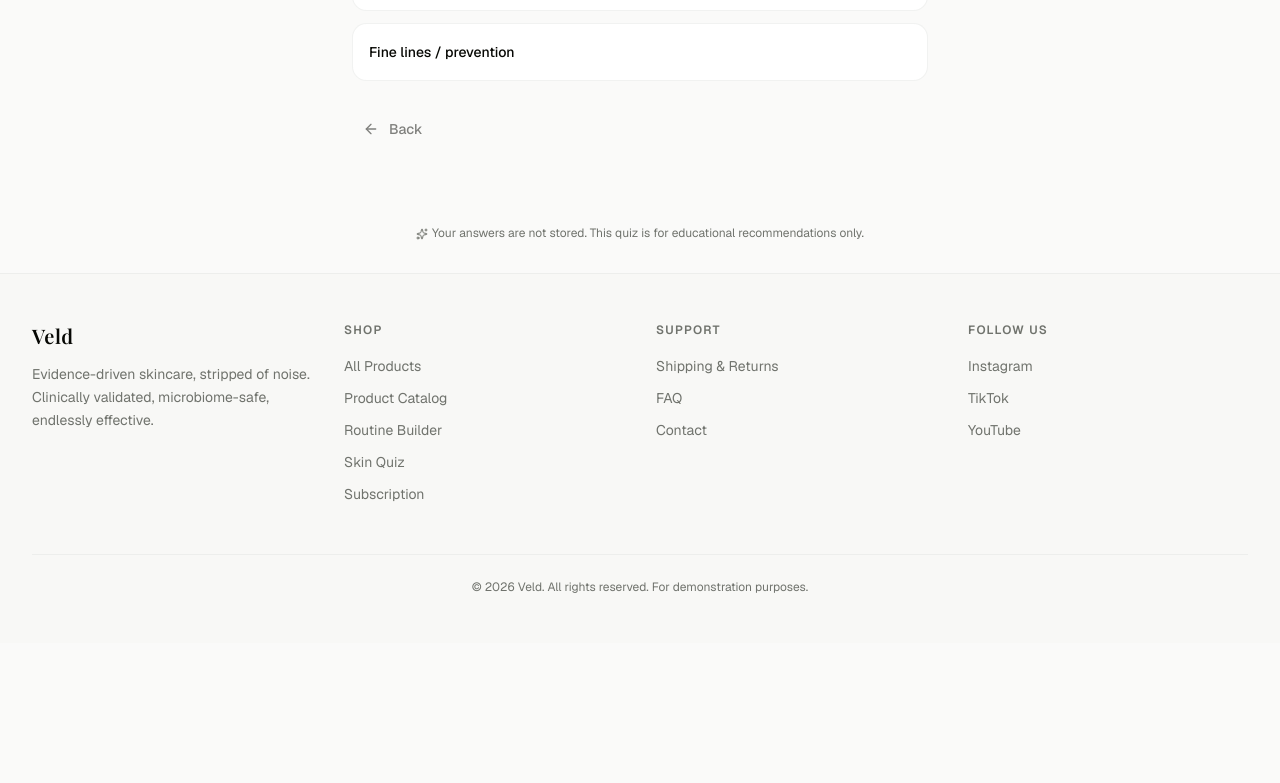
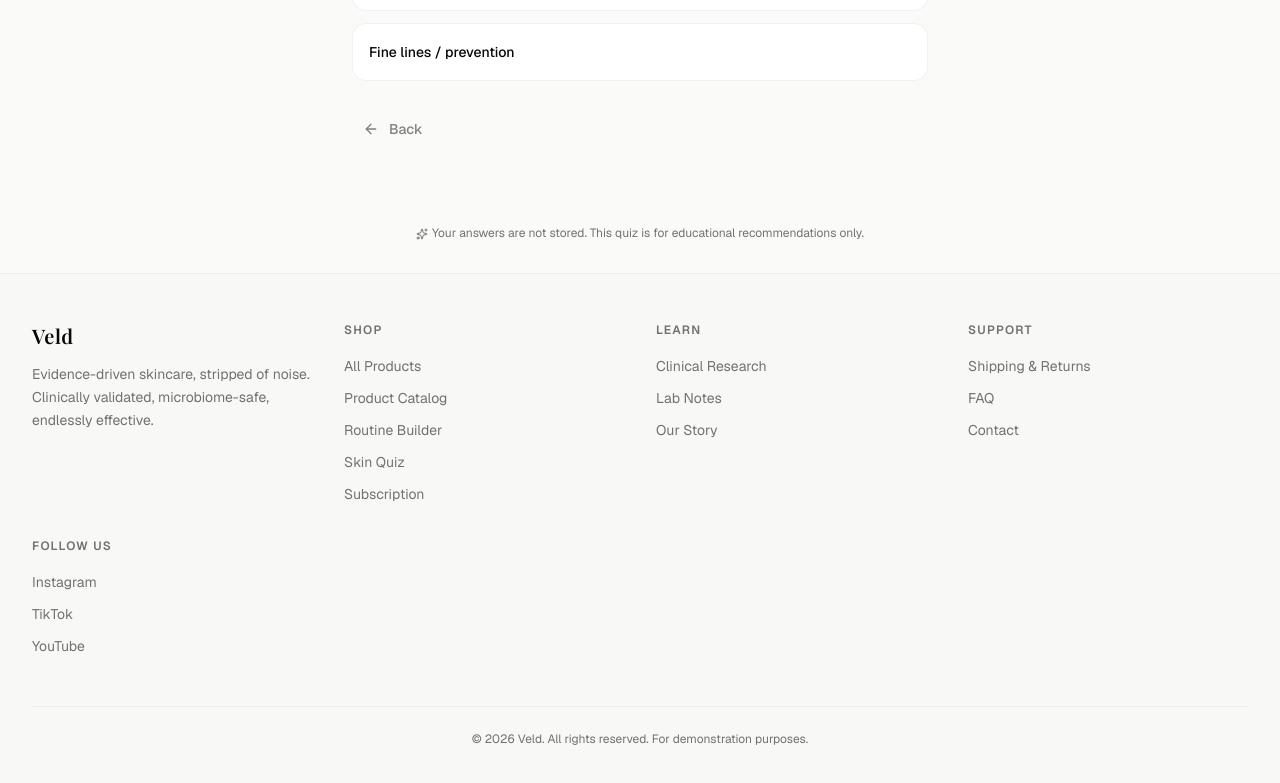
Before and after one commit to anas-khan-antimatter/mkt-veld-skincare, a Next.js app: page /quiz in a window 1280 px wide. Shown: the part 789-1572 px from the top of the page. Before the commit the page ends 1432 px from the top, so only its background shows below. Built offline with nearby package versions, Linux system fonts and the light colour scheme; a web font is replaced by a local one.

Commit message:
antimatter: checkpoint c-1790732953561-xczn6

```diff
--- a/src/components/footer.tsx
+++ b/src/components/footer.tsx
@@ -65,6 +65,24 @@
 
           <div>
             <h3 className="text-xs font-semibold uppercase tracking-widest text-muted-foreground">
+              Learn
+            </h3>
+            <ul className="mt-4 space-y-2">
+              {footerLinks.learn.map((link) => (
+                <li key={link.label}>
+                  <Link
+                    href={link.href}
+                    className="text-sm text-muted-foreground transition-colors hover:text-foreground"
+                  >
+                    {link.label}
+                  </Link>
+                </li>
+              ))}
+            </ul>
+          </div>
+
+          <div>
+            <h3 className="text-xs font-semibold uppercase tracking-widest text-muted-foreground">
               Support
             </h3>
             <ul className="mt-4 space-y-2">
```
